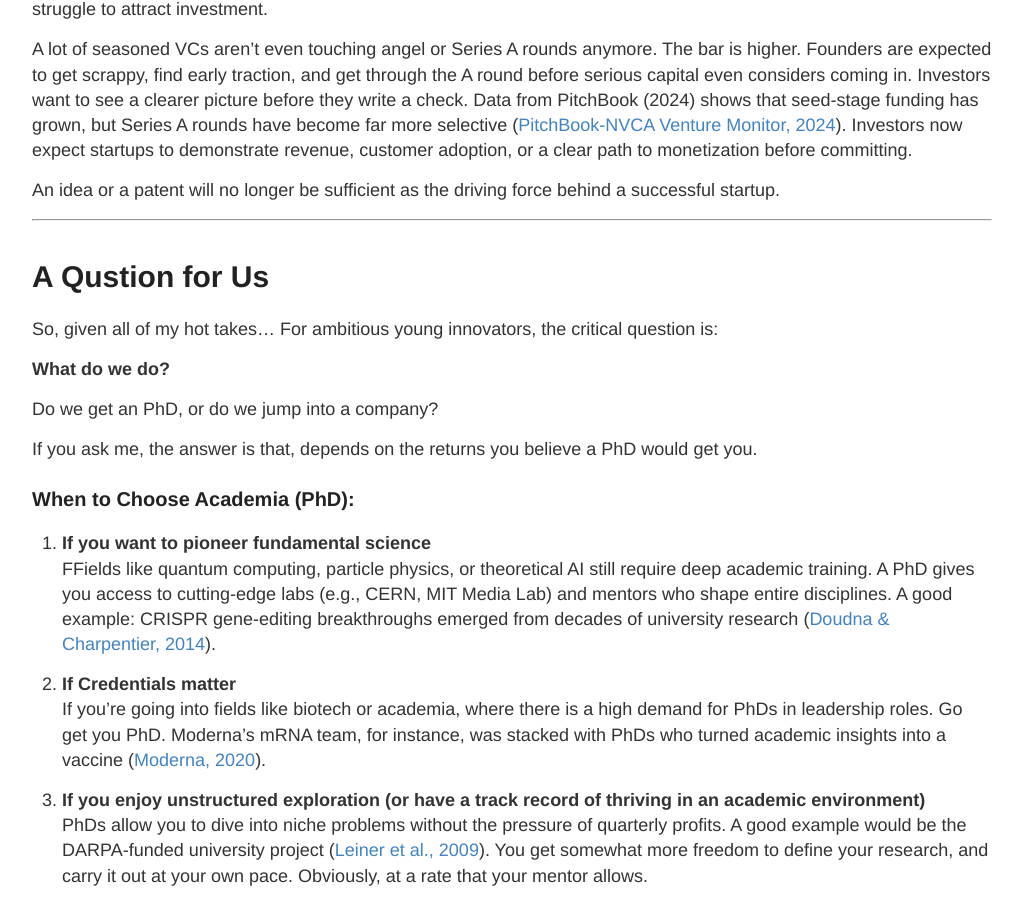
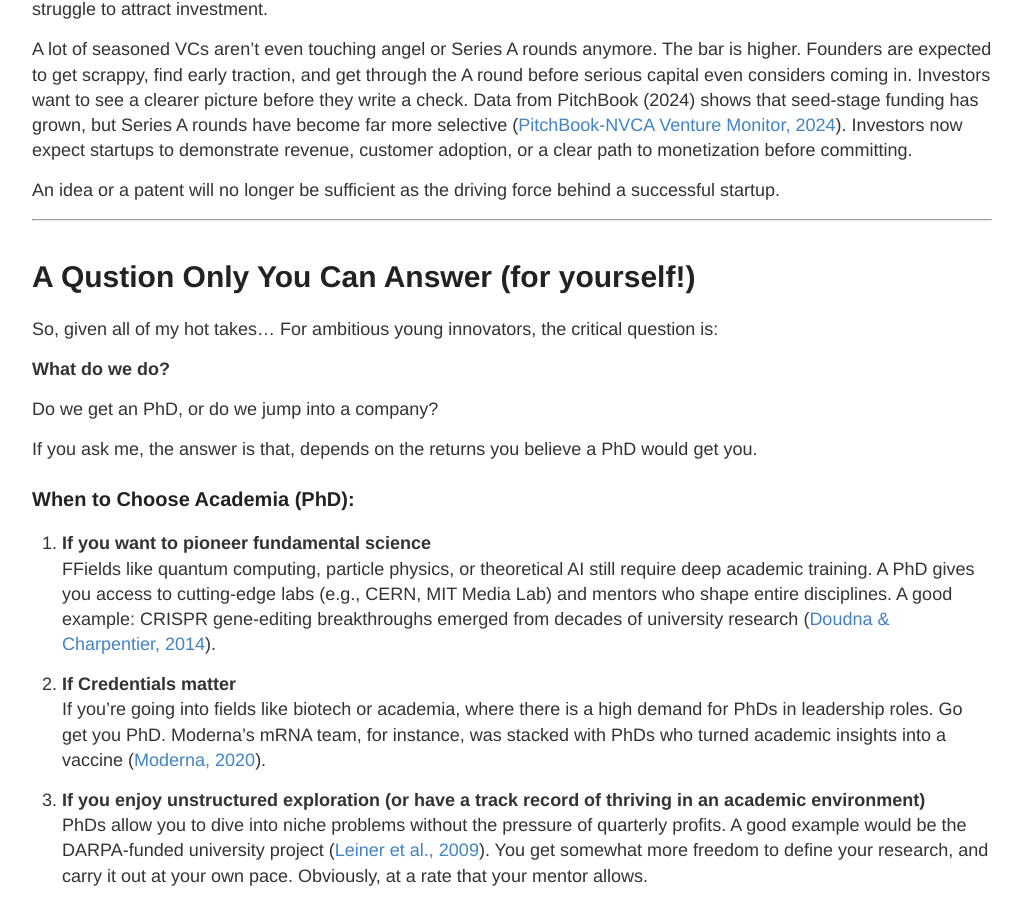
Before and after one commit to nicolehao34/nicolehao34.github.io, a Jekyll site: the page built from _posts/2025-05-09-future_of_innovation.md, in a window 1280 px wide and 900 px high, scrolled down 1322 px. Shown: the whole window, without its empty margins (128-1151 px from the left). Built offline with Jekyll 4.4.1, drawn with Linux system fonts in a browser that asks for light colours; comment, search, counter and statistics services are not loaded.

Commit message:
Update 2025-05-09-future_of_innovation.md

```diff
--- a/_posts/2025-05-09-future_of_innovation.md
+++ b/_posts/2025-05-09-future_of_innovation.md
@@ -16,6 +16,10 @@ If you’re a self-directed learner, the internet can turn you into an expert in
 This isn’t to discredit the work of academics or higher education institutions.After all, universities still produce groundbreaking research, create an environment for deep intellectual collaboration, and provide structured learning and mentorship for those who thrive in that environment. Universities remain vital for foundational science and critical thinking, but when it comes to moving ideas from the lab to the market, the private sector is pulling ahead...
 
 
+
+
+
+
 ---
 
 
@@ -29,6 +33,11 @@ There just aren’t many paradigm-shifting breakthroughs left that can radically
 
 Especially in the U.S., under the current political climate, this might be more of a dire issue.
 
+
+
+
+
+
 ---
 
 # VC Demands Execution. Not Just Ideas
@@ -40,9 +49,14 @@ A lot of seasoned VCs aren’t even touching angel or Series A rounds anymore. T
 An idea or a patent will no longer be sufficient as the driving force behind a successful startup.
 
 
+
+
+
+
+
 ---
 
-# A Qustion for Us
+# A Qustion Only You Can Answer (for yourself!)
 
 So, given all of my hot takes... For ambitious young innovators, the critical question is:
 
@@ -51,6 +65,9 @@ So, given all of my hot takes... For ambitious young innovators, the critical qu
 Do we get an PhD, or do we jump into a company?
 
 If you ask me, the answer is that, depends on the returns you believe a PhD would get you.
+
+
+
 
 ### When to Choose Academia (PhD):
 1. **If you want to pioneer fundamental science**
@@ -79,6 +96,11 @@ If you ask me, the answer is that, depends on the returns you believe a PhD woul
 
 Finally, things are constantly changing. Live your life to the fullest, and dont forget to **stay upwind** when making a career choice. Best of Luck.
 
+
+
+
+
+
 ---
 
 # References
```
